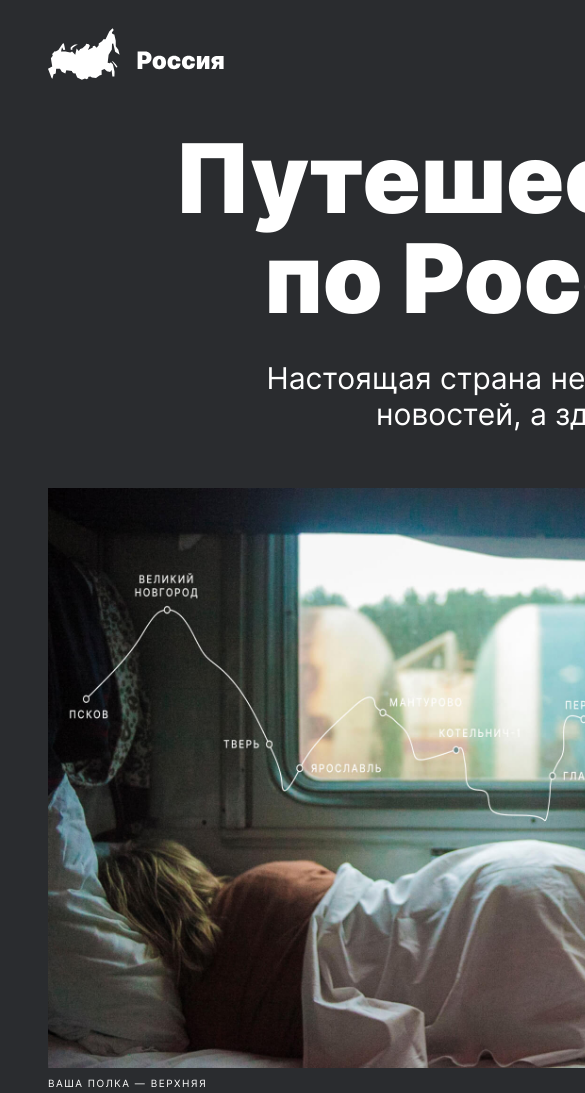
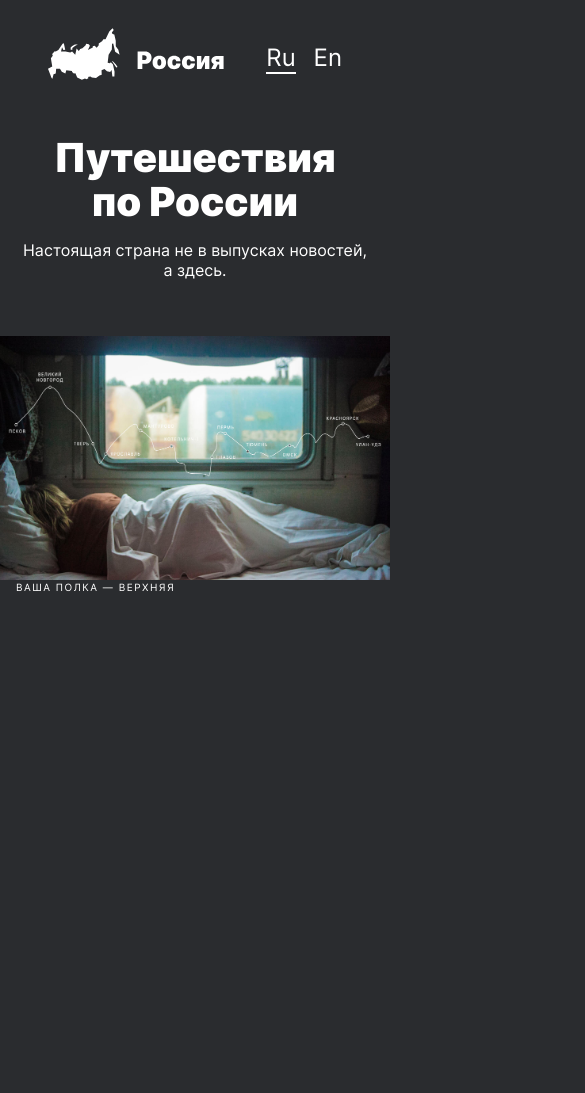
Before and after one commit to ValentinaZam/russian-travel, a plain HTML site: page index.html in a window 390 px wide. Shown: the top 1093 px of the page, 585 px wide, since content can reach past the window. After the commit the page ends 844 px from the top, so only its background shows below. Drawn offline with Linux system fonts and the light colour scheme.

Commit message:
Промежуточный, верстка на 1280

```diff
--- /dev/null
+++ b/blocks/body/body.css
@@ -0,0 +1,10 @@
+.body {
+    font-family: 'Inter', 'Arial', sans-serif;
+    background-color: #2A2C2F;
+    color: #FFFFFF;
+    -moz-osx-font-smoothing: grayscale;
+    -webkit-font-smoothing: antialiased;
+    -webkit-text-size-adjust: 100%;
+    -ms-text-size-adjust: 100%;
+    -moz-text-size-adjust: 100%;
+}
--- a/blocks/header/__lang-link/_ru/header__lang-link_ru.css
+++ b/blocks/header/__lang-link/_ru/header__lang-link_ru.css
@@ -1,11 +1,3 @@
 .header__lang-link_ru {
-    color: #FFFFFF;
-    width: 30px;
-    height: 28px;
-    font-family: 'Inter';
-    font-style: normal;
-    font-weight: 400;
-    font-size: 24px;
-    line-height: 28px;
-    text-decoration-line: underline;
+    border-bottom: 2px solid #FFFFFF;
 }
--- a/blocks/header/__lang-link/_en/header__lang-link_en.css
+++ b/blocks/header/__lang-link/header__lang-link.css
@@ -1,4 +1,4 @@
-.header__lang-link_en {
+.header__lang-link {
     color: #FFFFFF;
     width: 30px;
     height: 28px;
@@ -7,6 +7,5 @@
     font-weight: 400;
     font-size: 24px;
     line-height: 28px;
-    text-decoration-line: underline;
     text-decoration: none;
 }
--- a/blocks/header/__logo/logo.css
+++ b/blocks/header/__logo/logo.css
@@ -1,4 +1,12 @@
 .header__logo {
     width: 176px;
     height: 52px;
+    background-size: contain;
 }
+
+@media screen and (max-width: 320px) {
+    .header__logo {
+        width: 142px;
+        height: 42px;
+    }
+}
--- a/blocks/header/header.css
+++ b/blocks/header/header.css
@@ -1,10 +1,14 @@
 .header {
-    width: 928px;
-    height: 52px;
-    margin: 0px 48px auto;
+    max-width: 1184px;
+    margin: 0 48px;
     padding-top: 28px;
-    align-items: center;
     display: flex;
-    position: relative;
     justify-content: space-between;
 }
+
+/* @media screen and (max-width: 1200px) {
+    .header {
+        margin: 0px 48px auto;
+        padding-top: 28px;
+    }
+} */
--- a/blocks/lead/__caption/lead__caption.css
+++ b/blocks/lead/__caption/lead__caption.css
@@ -1,7 +1,5 @@
 .lead__caption {
-    margin: 8px auto 0 48px;
-    width: 160px;
-    height: 14px;
+    margin: 8px 0 0 0;
     font-style: normal;
     font-weight: 400;
     font-size: 10px;
@@ -9,3 +7,15 @@
     letter-spacing: 1.5px;
     text-transform: uppercase;
 }
+
+@media screen and (max-width: 800px) {
+    .lead__caption {
+        margin: 0 0 0 24px;
+    }
+}
+
+@media screen and (max-width: 600px) {
+    .lead__caption {
+        margin: 0 0 0 16px;
+    }
+}
--- /dev/null
+++ b/blocks/lead/__figure/lead__figure.css
@@ -0,0 +1,4 @@
+.lead__figure {
+    margin: 0;
+    padding: 0;
+}
--- a/blocks/lead/__image/lead__image.css
+++ b/blocks/lead/__image/lead__image.css
@@ -1,5 +1,17 @@
 .lead__image {
-    margin: 56px 48px auto;
-    width: 928px;
-    height: 580px;
+    margin: 64px 0 0 0;
+    display: block;
+    width: 100%;
 }
+
+@media screen and (max-width: 1024px) {
+    .lead__image {
+        margin-top: 56px;
+    }
+}
+
+@media screen and (max-width: 320px) {
+    .lead__image {
+        margin-top: 40px;
+    }
+}
--- /dev/null
+++ b/blocks/lead/__subtitle/lead__subtitle.css
@@ -0,0 +1,22 @@
+.lead__subtitle {
+    margin: 0 auto;
+    max-width: 640px;
+    font-weight: 400;
+    font-size: 30px;
+    line-height: 120%;
+    text-align: center;
+}
+
+@media screen and (max-width: 720px) {
+    .lead__subtitle {
+        font-size: 16px;
+        line-height: 20px;
+    }
+}
+
+/* @media screen and (max-width: 600px) {
+    .lead__subtitle {
+        font-size: 40px;
+        line-height: 44px;
+    }
+} */
--- a/blocks/lead/__title/lead__title.css
+++ b/blocks/lead/__title/lead__title.css
@@ -1,11 +1,24 @@
 .lead__title {
-    margin: 48px auto 32px;
-    width: 720px;
-    height: 200px;
-
+    margin: 0 auto 32px;
+    max-width: 720px;
     font-style: normal;
     font-weight: 900;
     font-size: 96px;
     line-height: 100px;
     text-align: center;
 }
+
+@media screen and (max-width: 720px) {
+    .lead__title {
+        margin: 0 16px 16px;
+        font-size: 70px;
+        line-height: 76px;
+    }
+}
+
+@media screen and (max-width: 600px) {
+    .lead__title {
+        font-size: 40px;
+        line-height: 44px;
+    }
+}
--- a/blocks/lead/lead.css
+++ b/blocks/lead/lead.css
@@ -1,4 +1,16 @@
 .lead {
-    display: grid;
-    color: #FFFFFF;
+    max-width: 984px;
+    margin: 56px auto 0;
 }
+
+@media screen and (max-width: 1024px) {
+    .lead {
+        margin: 48px 48px 0;
+    }
+}
+
+@media screen and (max-width: 768px) {
+    .lead {
+        margin: 48px 0 0;
+    }
+}
--- a/blocks/lead/lead__subtitle/lead__subtitle.css
+++ /dev/null
@@ -1,9 +0,0 @@
-.lead__subtitle {
-    margin: 0 auto;
-    width: 640px;
-    height: 72px;
-    font-weight: 400;
-    font-size: 30px;
-    line-height: 120%;
-    text-align: center;
-}
--- a/blocks/page/page.css
+++ b/blocks/page/page.css
@@ -1,11 +1,5 @@
 .page {
-    min-width: 1024px;
+    max-width: 1280px;
+    min-width: 320px;
     margin: 0 auto;
-    font-family: 'Inter', 'Inter var', sans-serif;
-    background-color: #2A2C2F;
-    -moz-osx-font-smoothing: grayscale;
-    -webkit-font-smoothing: antialiased;
-    -webkit-text-size-adjust: 100%;
-    -ms-text-size-adjust: 100%;
-    -moz-text-size-adjust: 100%;
   }
--- a/blocks/place/place.css
+++ b/blocks/place/place.css
@@ -2,5 +2,5 @@
     display: grid;
     grid-template-columns: 440px 456px;
     grid-template-rows: auto 440px;
-    gap: 48px 14px;
+    gap: 48px 32px;
 }
--- a/index.html
+++ b/index.html
@@ -7,29 +7,31 @@
     <title>Путешествие по России</title>
     <link rel="stylesheet" href="./pages/index.css">
 </head>
-<body>
+<body class="body">
 
     <div class="page">
 
         <header class="header">
             <img class="header__logo" src="./images/logo/header-logo.svg" alt="Логотип в виде мини-карты и надписи Россия">
             <ul class="header__languages">
-                <li><a href="#" class="header__lang-link_ru">Ru</a></li>
-                <li><a href="#" class="header__lang-link_en">En</a></li>
+                <li><a href="#" class="header__lang-link header__lang-link_ru">Ru</a></li>
+                <li><a href="#" class="header__lang-link">En</a></li>
             </ul>
         </header>
 
         <main>
 
         <section class="lead">
-            <h1 class="lead__title">Путешествия по России</h1>
-            <p class="lead__subtitle">Настоящая страна не в выпусках
-                новостей, а здесь.</p>
+            <h1 class="lead__title">Путешествия по&nbsp;России</h1>
+            <p class="lead__subtitle">Настоящая страна не&nbsp;в&nbsp;выпусках
+                новостей, а&nbsp;здесь.</p>
+            <figure class="lead__figure">
             <img class="lead__image" src="./images/lead-polka.jpg" alt="Верхняя полка в вагоне со спящим пассажиром">
-            <p class="lead__caption">ваша полка — верхняя</p>
+            <figcaption class="lead__caption">ваша полка — верхняя</figcaption>
+            </figure>
         </section>
 
-        <section class="intro">
+        <!-- <section class="intro">
             <h2 class="intro__title">Чего мы там не видели?</h2>
             <p class="intro__text">По опросам ВЦИОМ, 95% россиян мечтают куда-нибудь поехать,
                 но только 36% планируют провести отпуск в родной стране. Мол, чего мы тут, дома, не видели?
@@ -62,7 +64,7 @@
             <img class="photo-grid__item" src="./images/photo-grid-ergaki.jpg" alt="Горы в тумане">
         </section>
 
-        <article class="places">
+        <section class="places">
             <div class="place">
                 <h2 class="place__title">Куршская коса</h2>
                 <div class="place__website">
@@ -144,12 +146,12 @@
 
                 </div>
             </div>
-        </article>
+        </section>
         <section>
             <a href="https://stampsy.com/na-elektrichkakh-do-baikala" class="cover" target="_blank">
             <h2 class="cover__title">До Байкала «на собаках»</h2>
-            <h3 class="cover__subtitle">По мотивам учебной темы о Транссибе — путешествие от столицы
-                до Байкала на электричках.</h3>
+            <p class="cover__subtitle">По мотивам учебной темы о Транссибе — путешествие от столицы
+                до Байкала на электричках.</p>
             <div class="cover__background"></div></a>
         </section>
 
@@ -165,7 +167,7 @@
             <div>
                 <p class="footer__copyright">&copy; 2023. Валентина</p>
             </div>
-        </footer>
+        </footer> -->
 
     </div>
 </body>
--- a/pages/index.css
+++ b/pages/index.css
@@ -1,15 +1,17 @@
 @import url(../vendor/normalize.css);
 @import url(../vendor/fonts/fonts.css);
+@import url(../blocks/body/body.css);
 @import url(../blocks/page/page.css);
 @import url(../blocks/header/header.css);
 @import url(../blocks/header/__languages/header__languages.css);
 @import url(../blocks/header/__logo/logo.css);
 @import url(../blocks/header/__lang-link/_ru/header__lang-link_ru.css);
-@import url(../blocks/header/__lang-link/_en/header__lang-link_en.css);
+@import url(../blocks/header/__lang-link/header__lang-link.css);
 @import url(../blocks/lead/lead.css);
 @import url(../blocks/lead/__title/lead__title.css);
-@import url(../blocks/lead/lead__subtitle/lead__subtitle.css);
+@import url(../blocks/lead/__subtitle/lead__subtitle.css);
 @import url(../blocks/lead/__image/lead__image.css);
+@import url(../blocks/lead/__figure/lead__figure.css);
 @import url(../blocks/lead/__caption/lead__caption.css);
 @import url(../blocks/intro/intro.css);
 @import url(../blocks/intro/__title/intro__title.css);
```
